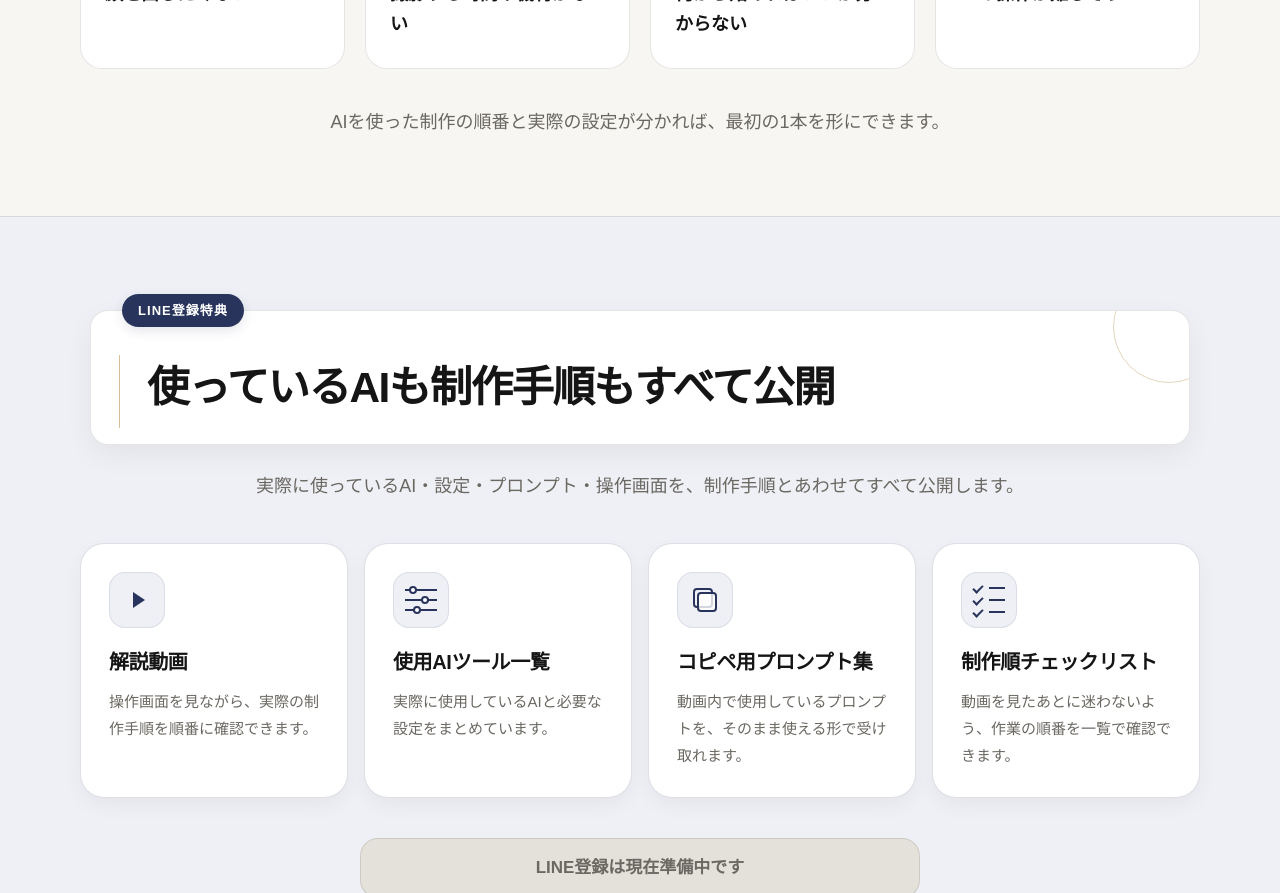
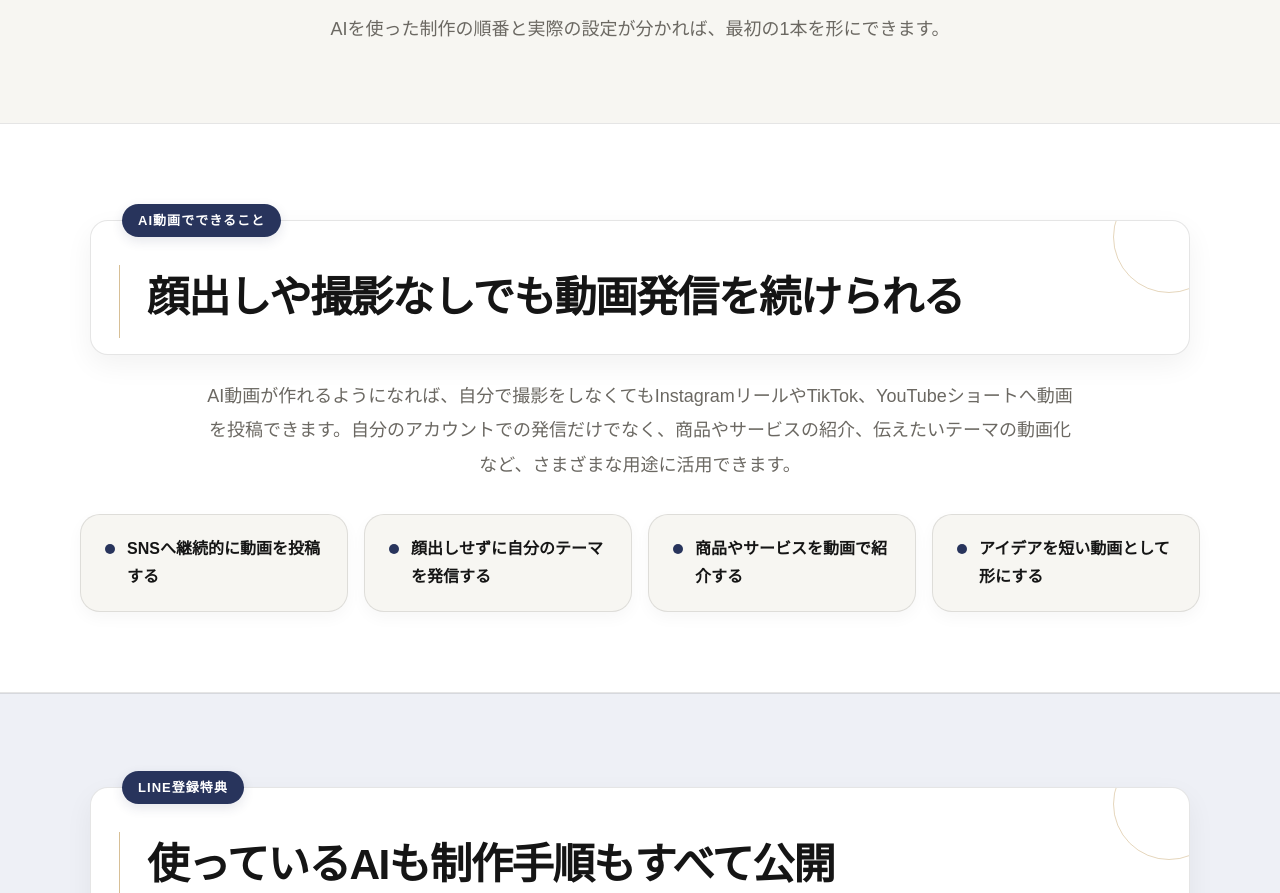
Before and after one commit to keigo55555/ai-video-guide-lp, a Next.js app: page / in a window 1280 px wide. Shown: the part 2100-2993 px from the top of the page. Built offline with nearby package versions, Linux system fonts and the light colour scheme; no server answers.

Commit message:
feat: add AI video use cases and refine results

```diff
--- a/app/page.tsx
+++ b/app/page.tsx
@@ -7,7 +7,6 @@ import SectionHeading from "@/components/SectionHeading";
 const results = [
   { value: "16,873,128", label: "合計再生数" },
   { value: "7,637,277", label: "リーチしたアカウント" },
-  { value: "99.1%", label: "フォロワー以外" },
   { value: "50万回以上", label: "全投稿動画の平均再生数", note: "※公開しているすべての動画から算出" },
 ];
 
@@ -16,6 +15,13 @@ const concerns = [
   "撮影する時間や機材がない",
   "何から始めればいいか分からない",
   "AIの操作が難しそう",
+];
+
+const aiVideoUses = [
+  "SNSへ継続的に動画を投稿する",
+  "顔出しせずに自分のテーマを発信する",
+  "商品やサービスを動画で紹介する",
+  "アイデアを短い動画として形にする",
 ];
 
 const guideBenefits = [
@@ -257,6 +263,23 @@ export default function Home() {
           </Container>
         </section>
 
+        <section className="border-y border-black/10 bg-white py-14 sm:py-16 lg:py-20" aria-labelledby="uses-heading">
+          <Container>
+            <SectionHeading id="uses-heading" label="AI動画でできること" title="顔出しや撮影なしでも動画発信を続けられる" />
+            <p className="mx-auto mt-6 max-w-[880px] text-center text-base leading-[1.9] text-[#6B6862] sm:text-[18px]">
+              AI動画が作れるようになれば、自分で撮影をしなくてもInstagramリールやTikTok、YouTubeショートへ動画を投稿できます。自分のアカウントでの発信だけでなく、商品やサービスの紹介、伝えたいテーマの動画化など、さまざまな用途に活用できます。
+            </p>
+            <ul className="mt-8 grid grid-cols-1 gap-3 sm:grid-cols-2 lg:grid-cols-4 lg:gap-4">
+              {aiVideoUses.map((use) => (
+                <li key={use} className="flex items-start gap-3 rounded-[20px] border border-black/10 bg-[#F7F6F2] px-5 py-5 shadow-[0_6px_16px_rgba(21,21,21,0.035)] sm:px-6">
+                  <span aria-hidden="true" className="mt-[0.55em] size-2.5 shrink-0 rounded-full bg-[#28345C]" />
+                  <span className="text-[15px] font-bold leading-[1.75] text-[#151515] sm:text-base">{use}</span>
+                </li>
+              ))}
+            </ul>
+          </Container>
+        </section>
+
         <section className="section-space border-y border-black/10 bg-[#EEF0F6]" aria-labelledby="guide-heading">
           <Container>
             <SectionHeading id="guide-heading" label="LINE登録特典" title="使っているAIも制作手順もすべて公開" />
```
